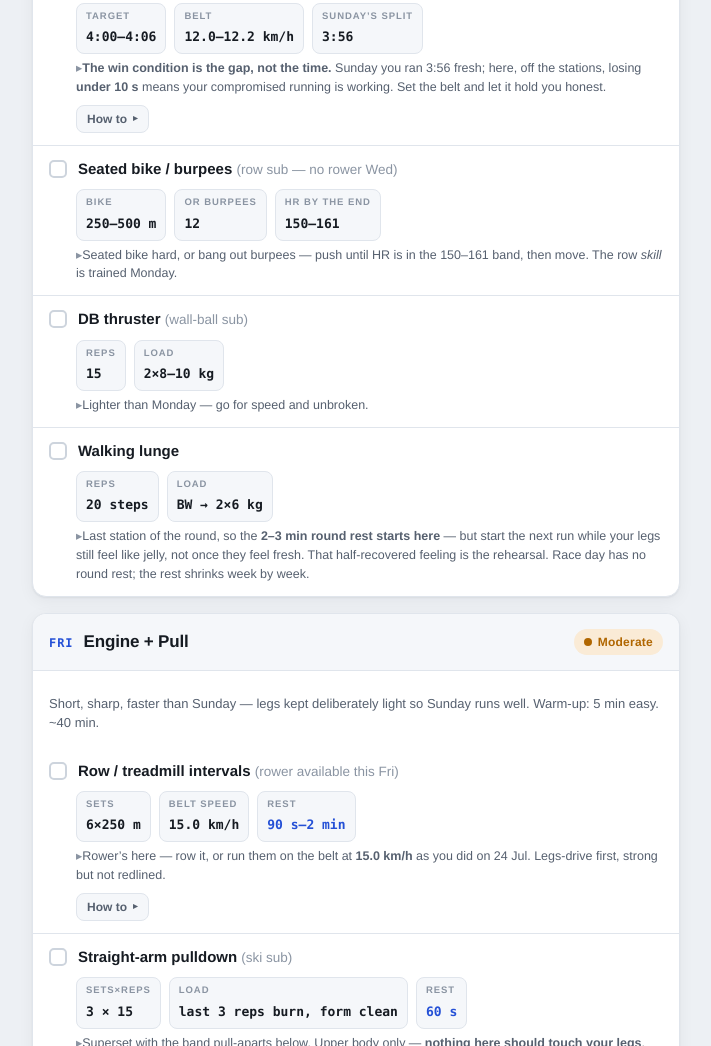
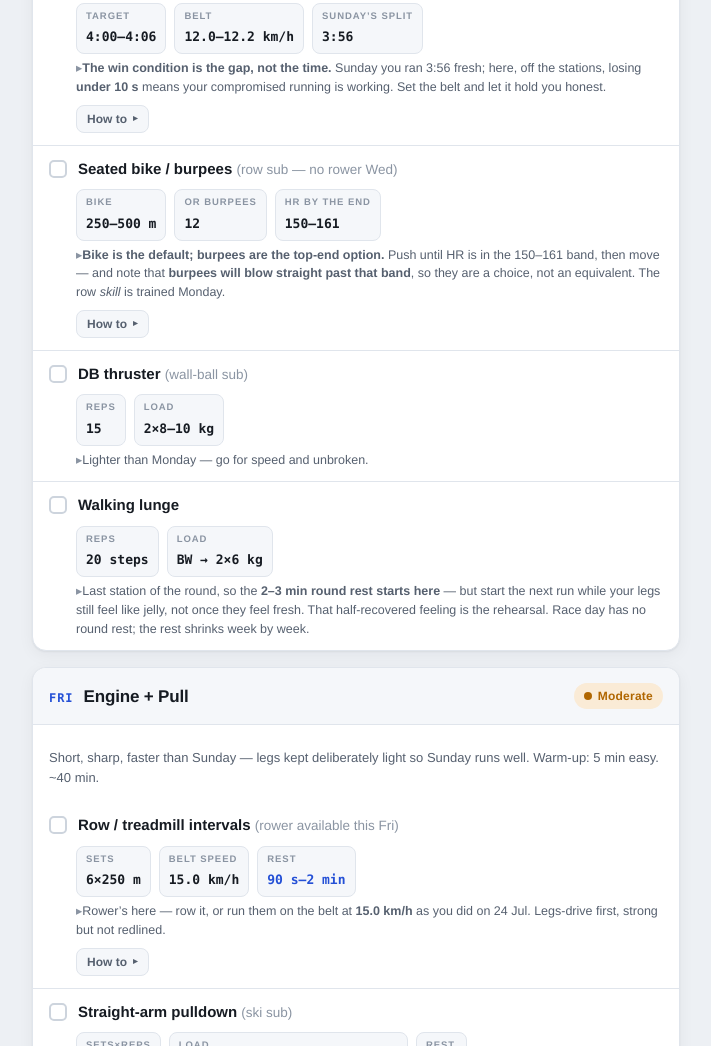
Before and after one commit to jamy85/hyrox-plan, a plain HTML site: page index.html in a window 1280 px wide. Shown: the part 2614-3660 px from the top of the page, without its empty margins (284-995 px from the left). Drawn offline with Linux system fonts and the light colour scheme.

Commit message:
Brick: it is a recovery problem, not a compromised-running problem
Station 2 on 29 Jul was 12 burpees, not the bike. Re-reading the trace
against the fixed 4:00 run windows changes the conclusion:

- Both touches of 173 fall OUTSIDE every run window (25.8 and 27.1 min =
  burpees and thrusters). Running maxed at 163 all day.
- The within-run HR rise was constant: +34 / +35 / +33. The 800 never got
  more expensive.
- What rose is the HR each run STARTED from: 113 -> 123 -> 130.

So the limiter is HR recovery between stations, and the drivers are the
two modalities that cannot be rate-limited. Station 2's cue said "push
until HR is in threshold, then move" while burpees were taking it to
100% of max -- it was silently a top-end interval.

Station-2 card rewritten: bike is the default, 12 burpees are a
deliberate top-end option, and the round is judged by whether the next
run starts under ~130. Also fixes the max-HR attribution and the
rest-vs-jelly-legs contradiction in training-plan.md, which the earlier
sweeps missed.

Co-Authored-By: Claude Opus 5 (1M context) <noreply@anthropic.com>

```diff
--- a/index.html
+++ b/index.html
@@ -851,15 +851,24 @@
           '<b>12.0 km/h</b> = 4:00 per 800 &mdash; the target on tired legs',
           '<b>11.6 km/h</b> = 4:08 per 800 &mdash; acceptable early in the block',
           'Below 11.2 km/h (4:17) means the stations before it were too hard &mdash; lighten them, not the run.' ] },
-        { h:'W2 result &mdash; 29 Jul: target already met', li:[
+        { h:'W2 result &mdash; 29 Jul: target already met, two weeks early', li:[
           '<b>4:00 on all three rounds</b> (12.0 km/h, 1% incline) &mdash; only <b>4 s</b> off your fresh 3:56, against a win condition of under 10 s. The plan expected 4:06 here.',
-          '<b>But the HR is the real story: run-end HR went 147 &rarr; 158 &rarr; 163</b> for the identical 4:00 run, and round 3 peaked at <b>173 = your max</b>.',
-          '<b>On a fixed belt you cannot slow down &mdash; you hold it or step off.</b> So the split passing does not mean it was comfortable; the cost showed up in HR instead. That is why run-end HR, not the split, is the number tracked here.' ] },
-        { p:'<b>The open question, and W3&ndash;W4 answer it.</b> The race is 5 rounds and round 3 already reached max HR, so today&rsquo;s trajectory does not extend to rounds 4&ndash;5 at 4:00. The bricks go to 4 rounds now: <b>if round 4 lands below 163 run-end, the adaptation is working and 4:00 is your race pace. If it pins 170+, 4:00 is too hot for 5 rounds and the honest race plan is ~4:05&ndash;4:10 with the stations kept intact.</b> Do not settle this off a 3-round session.' }
+          '<b>And the run cost the same every round: +34 / +35 / +33 bpm</b> across the identical 4:00. The 800 is genuinely not what is hurting you.',
+          '<b>What rose is the HR you STARTED each run from: 113 &rarr; 123 &rarr; 130.</b> That is a recovery problem between stations, not a running problem.',
+          '<b>Running topped out at 163 all day.</b> The 173 came from the burpees and the thrusters &mdash; different currency, do not compare them.' ] },
+        { p:'<b>On a fixed belt you cannot slow down &mdash; you hold it or step off.</b> So passing the split test does not mean 4:00 was comfortable; it means it was survivable for three rounds. The cost had nowhere to go but HR.' },
+        { p:'<b>The open question, and W3&ndash;W4 answer it.</b> The race is 5 rounds and the stations already reached max HR by round 3, so today&rsquo;s trajectory does not extend to rounds 4&ndash;5. The bricks go to 4 rounds now: <b>if round 4&rsquo;s run still starts under ~130, the adaptation is working and 4:00 is your race pace. If the floor keeps climbing, the fix is to cap the stations &mdash; bike instead of burpees, thrusters in sub-sets &mdash; before you touch the running pace.</b> Do not settle this off a 3-round session.' }
       ] });
     ex.push({ n:'Seated bike / burpees', tag:'row sub &mdash; no rower Wed',
       stats:[{l:'Bike',v:'250&ndash;500 m'},{l:'or Burpees',v:'12'},{l:'HR by the end',v:ME.zThresh}],
-      cue:'Seated bike hard, or bang out burpees &mdash; push until HR is in the ' + ME.zThresh + ' band, then move. The row <i>skill</i> is trained Monday.' });
+      cue:'<b>Bike is the default; burpees are the top-end option.</b> Push until HR is in the ' + ME.zThresh + ' band, then move &mdash; and note that <b>burpees will blow straight past that band</b>, so they are a choice, not an equivalent. The row <i>skill</i> is trained Monday.',
+      details:[
+        { h:'Why this station is not a free choice (29 Jul)', li:[
+          'You did <b>12 burpees</b> and they took HR to <b>173 = your max</b>, well past the ' + ME.zThresh + ' target. The thrusters did the same. <b>The runs never went above 163.</b>',
+          '<b>Burpees cannot be rate-limited; a bike can.</b> That is the whole difference &mdash; you can hold a bike at threshold and step off, but 12 burpees go where they go.',
+          '<b>The cost lands on the NEXT run, not this station.</b> Each round you started the 800 from a higher HR: 113 &rarr; 123 &rarr; 130. The run itself cost an identical +34 / +35 / +33 bpm every time, so the 800 was never the problem &mdash; the floor was.' ] },
+        { p:'<b>So: bike when the point is a controlled threshold touch</b> (which is most weeks, and especially W3&ndash;W4 at 4 rounds, where the floor compounds). <b>Keep burpees for when you want the top end on purpose</b> &mdash; and then cap or break them, around 8. <b>Judge the round by whether the next run starts under ~130</b>, not by how high this station got: capping station HR is the race skill, maxing it is not.' }
+      ] });
     ex.push({ n:'DB thruster', tag:'wall-ball sub',
       stats:[{l:'Reps',v:'15'},{l:'Load',v:'2&times;8&ndash;10 kg'}],
       cue:'Lighter than Monday &mdash; go for speed and unbroken.' });
```
Also changed, not shown: 1 other file.
